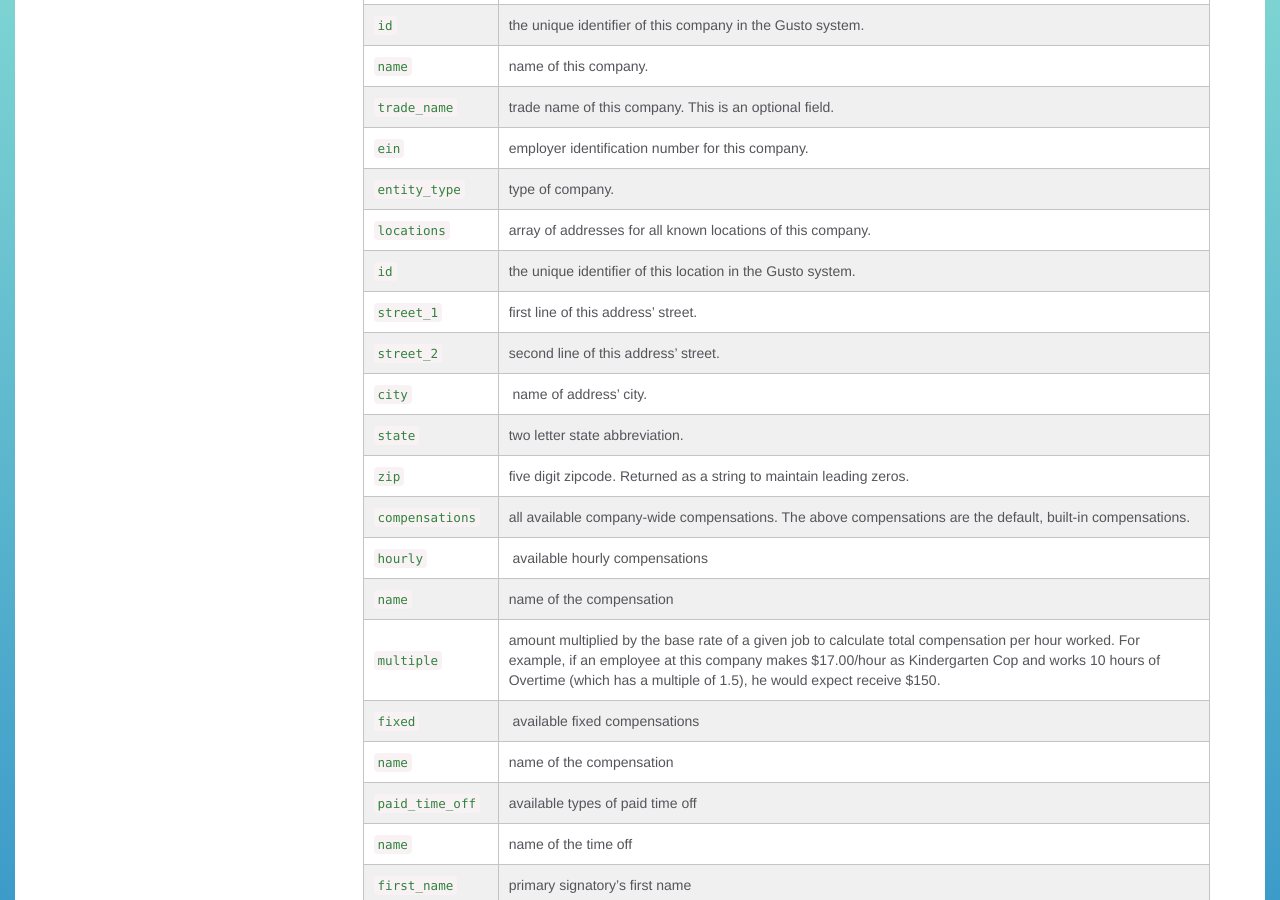
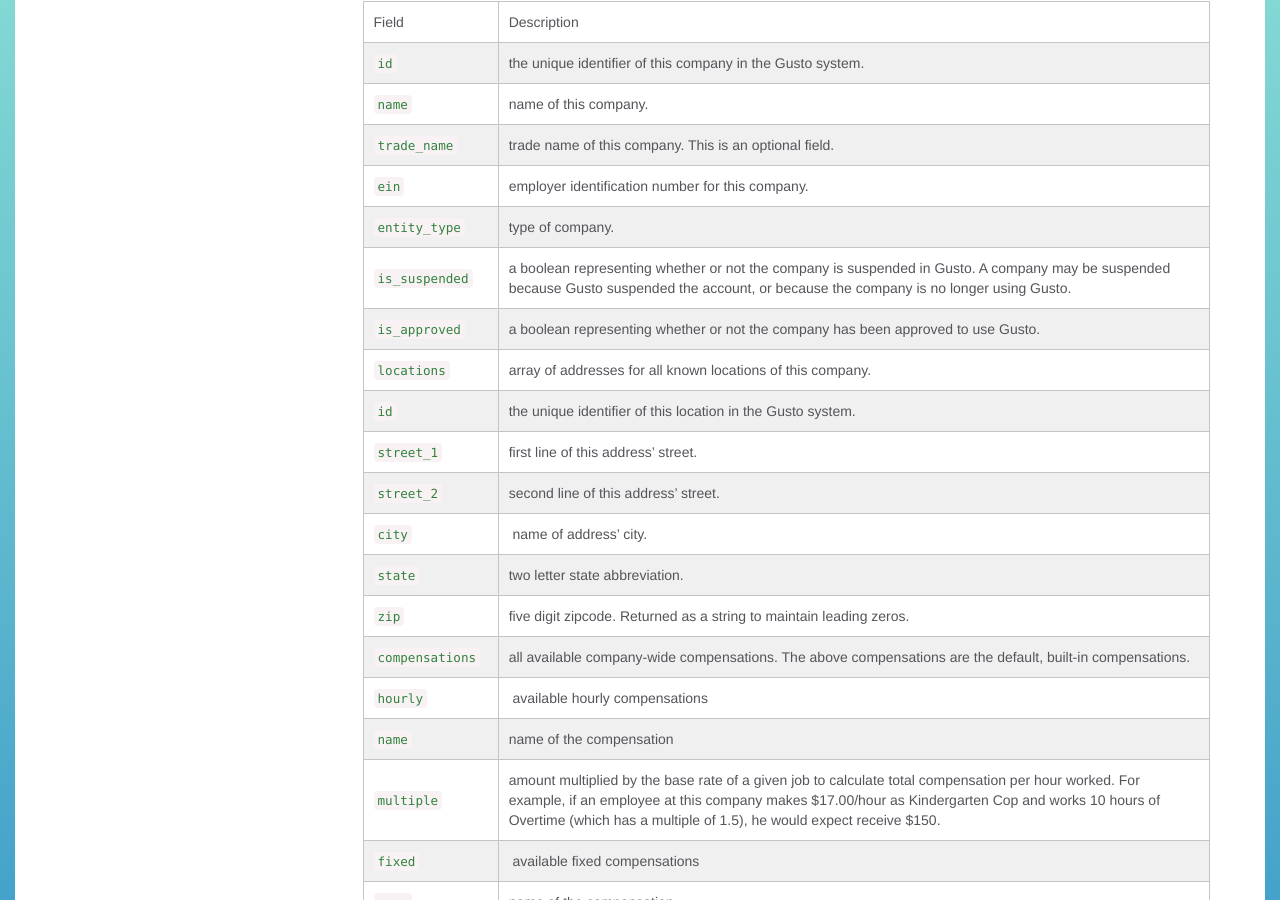
Before and after one commit to Gusto/gusto.github.io, a Jekyll site: the page built from _posts/2013-08-10-companies.markdown, in a window 1280 px wide and 900 px high, scrolled down 1955 px. Built offline with Jekyll 4.4.1, drawn with Linux system fonts in a browser that asks for light colours; some of the changed text lies outside the part shown.

Commit message:
Document is_approved and is_suspended.

```diff
--- a/_posts/2013-08-10-companies.markdown
+++ b/_posts/2013-08-10-companies.markdown
@@ -21,6 +21,8 @@
   "trade_name": "Fezziwig's",
   "ein": "12-3456789",
   "entity_type": "LLC",
+  "is_suspended": false,
+  "is_approved": true,
   "locations": [
     {
       "id": 3141592653589793,
@@ -102,6 +104,8 @@
 | `trade_name`              | trade name of this company. This is an optional field.
 | `ein`                     | employer identification number for this company.
 | `entity_type`             | type of company.
+| `is_suspended`            | a boolean representing whether or not the company is suspended in Gusto. A company may be suspended because Gusto suspended the account, or because the company is no longer using Gusto.
+| `is_approved`             | a boolean representing whether or not the company has been approved to use Gusto.
 | `locations`               | array of addresses for all known locations of this company.
 | `id`                      | the unique identifier of this location in the Gusto system.
 | `street_1`                | first line of this address' street.
```
